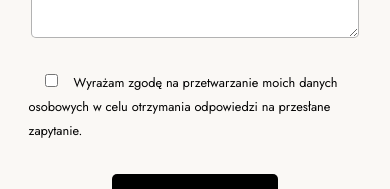
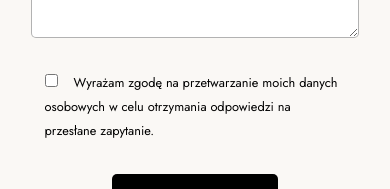
Before and after one commit to JohnnyFalcon/univers_buses, a React (Vite) app: page / in a window 390 px wide. Shown: the part 5558-5747 px from the top of the page. Built offline with nearby package versions, Linux system fonts and the light colour scheme.

Commit message:
Update checkbox style

```diff
--- a/src/components/Contact/contact.scss
+++ b/src/components/Contact/contact.scss
@@ -166,12 +166,11 @@ $main-dark: #422800;
         }
 
         .checkbox-div {
-            input {
-                margin-left: 1em;
-            }
+            padding: 0 1em;
 
             label {
                 font-size: 0.8rem !important;
+
             }
         }
     }
```
